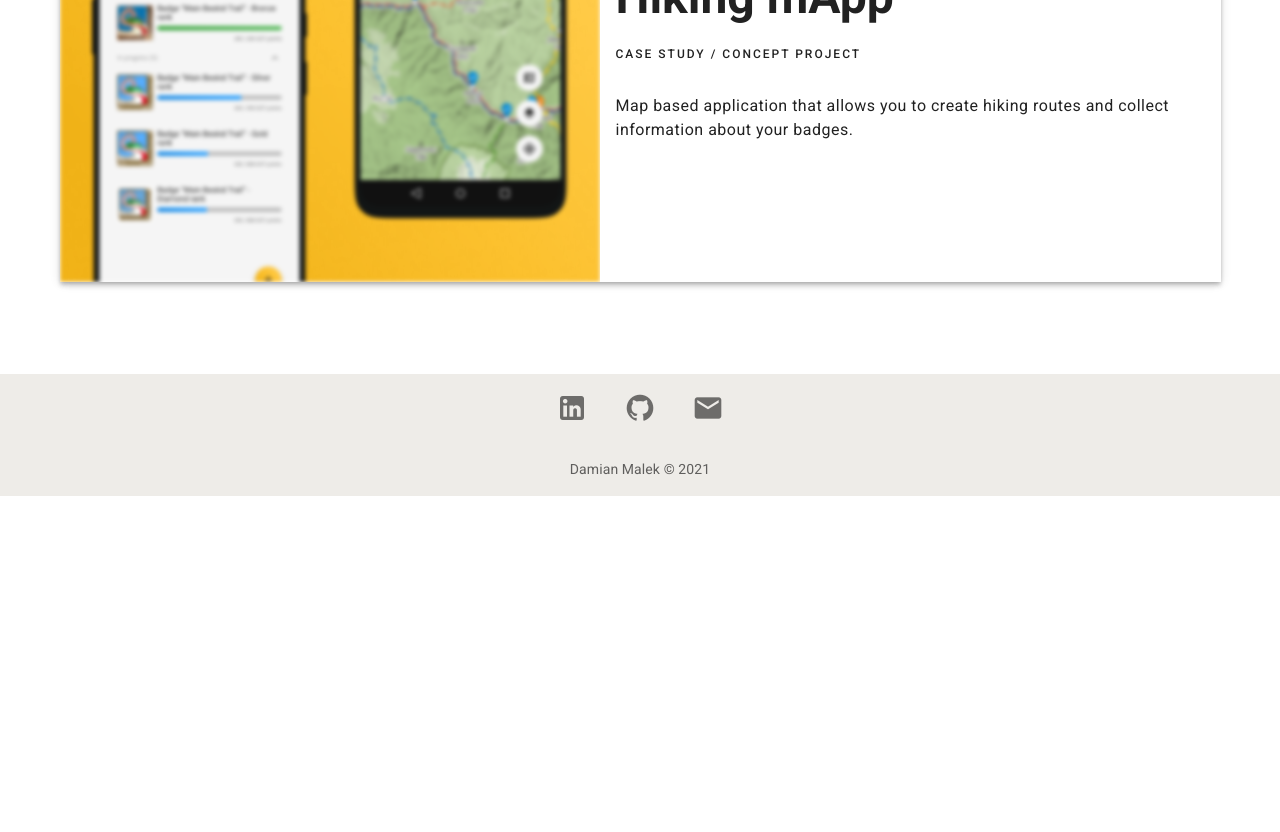
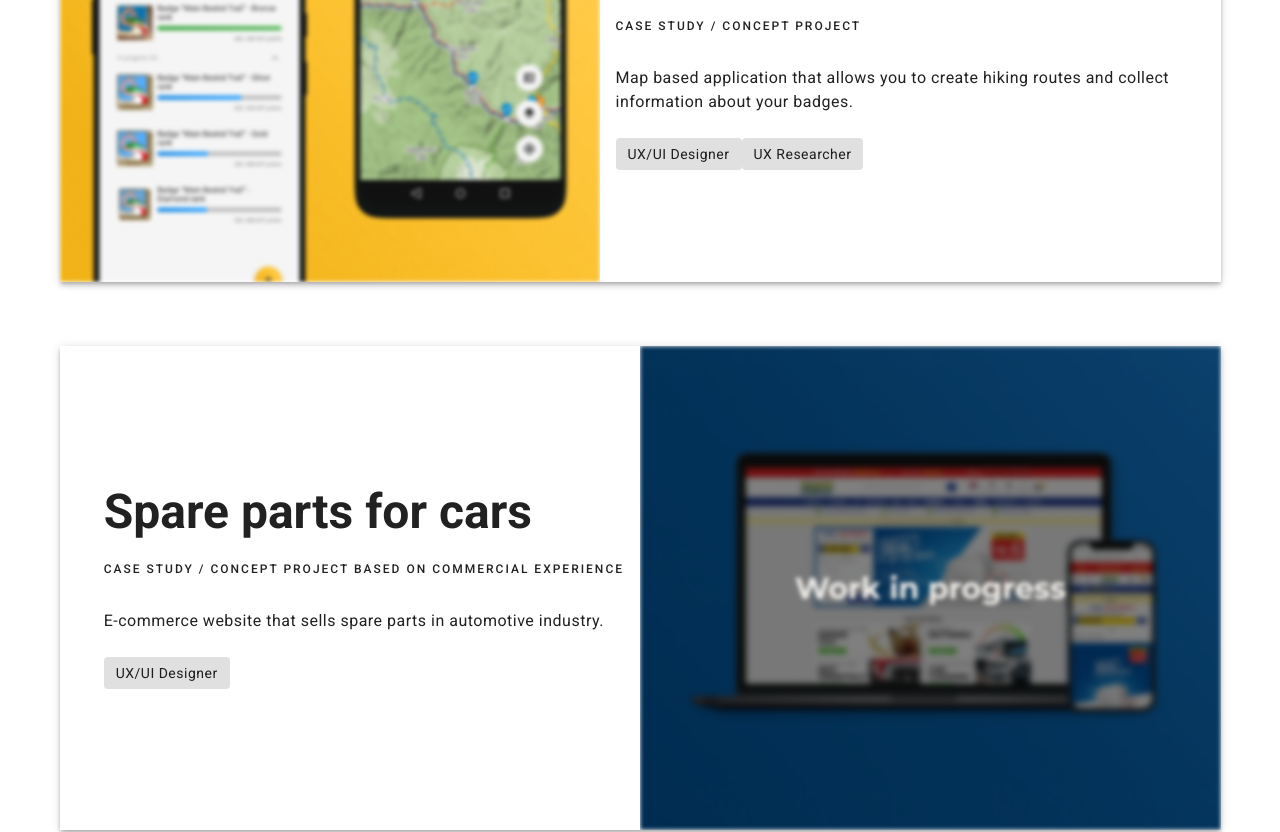
Before and after one commit to dmnmlk/portfolio, a Nuxt app: page / in a window 1280 px wide. Shown: the part 600-1432 px from the top of the page. Before the commit the page ends 1136 px from the top, so only its background shows below. Built offline with nearby package versions, Linux system fonts and the light colour scheme.

Commit message:
adding plug in homepage for next case study

```diff
--- a/assets/variables.scss
+++ b/assets/variables.scss
@@ -94,6 +94,11 @@ $headings: (
 );
 
 //my styles
+
+html {
+  scroll-behavior: smooth;
+}
+
 .mw720 {
   max-width: 720px;
 }
--- a/components/Header.vue
+++ b/components/Header.vue
@@ -3,20 +3,18 @@
     <div class="top-bar">
       <div class="logo">
         <NuxtLink to="/" class="text-decoration-none text-h2">
-          <div v-if="$vuetify.breakpoint.xsOnly">
+          <!-- <div v-if="$vuetify.breakpoint.xsOnly"> -->
+          <div>
             DM
           </div>
-          <div v-else>
+          <!-- <div v-else>
             Damian Malek
-          </div>
+          </div> -->
         </NuxtLink>
       </div>
       <div class="top-menu">
-        <!-- <NuxtLink to="/" class="text-decoration-none menu-item text-body-1">
-          Case Studies
-        </NuxtLink>
-        <NuxtLink to="/about" class="text-decoration-none menu-item text-body-1">
-          About
+        <!-- <NuxtLink to="/about" class="text-decoration-none menu-item text-body-1">
+          About me
         </NuxtLink> -->
       </div>
     </div>
--- a/pages/hiking-app-case-study.vue
+++ b/pages/hiking-app-case-study.vue
@@ -18,14 +18,6 @@
         Project scope
       </div>
       <div class="details">
-        <div class="detail d-flex flex-column flex-md-row justify-space-between mb-4">
-          <div class="detail-prop text-body-1 font-weight-bold">
-            Project name:
-          </div>
-          <div class="detail-val text-body-1">
-            Hiking mApp
-          </div>
-        </div>
         <div class="detail d-flex flex-column flex-md-row justify-space-between mb-4">
           <div class="detail-prop text-body-1 font-weight-bold">
             Project type:
@@ -139,7 +131,7 @@
         </div>
         <ul>
           <li class="mt-4">
-            Creating app that can be used alone on hiking trips without help from other similiar apps. It should have possibility to create routes, mark point of interests, gather data of different badge types and show statistics on completed routes in the past.
+            Creating app that can be used alone on hiking trips without help from other similar apps. It should have possibility to create routes, mark point of interests, gather data of different badge types and show statistics on completed routes in the past.
           </li>
           <li class="mt-4">
             Designs that includes all application states(success, error, info etc)
@@ -356,7 +348,7 @@
       <div class="text-h4 mt-12 mb-6 font-weight-bold mx-auto mw720">
         Exploring ideas on low-fi mockups
       </div>
-      <div class="text-overline green-color font-weight-bold mx-auto mw720 mt-10">
+      <div class="text-overline font-weight-bold mx-auto mw720 mt-10">
         Design challenge #1
       </div>
       <div class="text-body-1 font-weight-bold mx-auto mw720 mb-2">
@@ -391,7 +383,7 @@
       <div class="text-body-1 mx-auto mw720 mt-6">
         Badge grouping was idea that conviced me that I was going in the right direction because I imagine situations where there may be a lot of badges there. In addition, the progress bar, which looks like one to which users are used to, meant that I chose the version on the right for the next stage of design.
       </div>
-      <div class="text-overline green-color font-weight-bold mx-auto mw720 mt-10">
+      <div class="text-overline font-weight-bold mx-auto mw720 mt-10">
         Design challenge #2
       </div>
       <div class="text-body-1 font-weight-bold mx-auto mw720 mb-2">
@@ -600,7 +592,7 @@
           The bounce rate was 0% so no task was abadoned
         </li>
         <li class="text-body-1 mx-auto mw720 mt-4">
-          The average misclick rate was just 4.2% which means the touchpointa were well designed
+          The average misclick rate was just 4.2% which means the touchpoints were well designed
         </li>
       </ul>
       <div class="text-h4 mt-12 mb-6 font-weight-bold mx-auto mw720">
@@ -753,6 +745,9 @@
       </div>
       <ul>
         <li class="text-body-1 mx-auto mw720 mt-4">
+          I should designate some space for ads if business model would be free + ads or premium with annual fees.
+        </li>
+        <li class="text-body-1 mx-auto mw720 mt-4">
           I should have created a design system much earlier, to iterate quicker between different ideas in low and high fidelity designs.
         </li>
         <li class="text-body-1 mx-auto mw720 mt-4">
--- a/pages/index.vue
+++ b/pages/index.vue
@@ -36,7 +36,7 @@
             :src="require('~/assets/images/homepage/hiking_app_rec.png')"
             :lazy-src="require('~/assets/images/homepage/hiking_app_rec.png')"
             contain
-            :max-width="$vuetify.breakpoint.smOnly ? '528px' : '100%'"
+            :max-width="$vuetify.breakpoint.smOnly ? '528px' : $vuetify.breakpoint.mdAndUp ? '50%' : '100%'"
           />
           <div>
             <v-card-title class="text-h3 font-weight-bold">
@@ -47,19 +47,52 @@
                 Case Study / Concept project
               </div>
               Map based application that allows you to create hiking routes and collect information about your badges.
-              <!-- <div class="mt-6">
+              <div class="mt-6">
                 <v-chip label>
                   UX/UI Designer
                 </v-chip>
                 <v-chip label>
                   UX Researcher
                 </v-chip>
-              </div> -->
+              </div>
             </v-card-text>
           </div>
         </v-card>
       </v-hover>
     </NuxtLink>
+    <v-hover
+      v-slot="{ hover }"
+    >
+      <v-card
+        tile
+        :elevation="hover ? 10 : 4"
+        class="d-flex align-center flex-column flex-md-row-reverse mx-sm-auto mx-md-0 mt-16"
+        :max-width="$vuetify.breakpoint.smOnly ? '528px' : '100%'"
+      >
+        <v-img
+          :src="require('~/assets/images/homepage/automotive_app_2.png')"
+          :lazy-src="require('~/assets/images/homepage/automotive_app_2.png')"
+          contain
+          :max-width="$vuetify.breakpoint.smOnly ? '528px' : $vuetify.breakpoint.mdAndUp ? '50%' : '100%'"
+        />
+        <div>
+          <v-card-title class="text-h3 font-weight-bold">
+            Spare parts for cars
+          </v-card-title>
+          <v-card-text class="text-body-1">
+            <div class="text-overline grey-color mb-6">
+              Case Study / Concept project based on commercial experience
+            </div>
+            E-commerce website that sells spare parts in automotive industry.
+            <div class="mt-6">
+              <v-chip label>
+                UX/UI Designer
+              </v-chip>
+            </div>
+          </v-card-text>
+        </div>
+      </v-card>
+    </v-hover>
   </v-container>
 </template>
 
@@ -72,6 +105,7 @@ export default {
   .cs-text {
     max-width: 488px; // for 40px between text and image
   }
+
   .v-card:hover {
     -moz-transform: translate(0px, -8px);
     -ms-transform: translate(0px, -8px);
```
Also changed, not shown: assets/images/homepage/automotive_app.png (added), assets/images/homepage/automotive_app_2.png (added), 4 other files (tests, documents, lock files or other folders).
